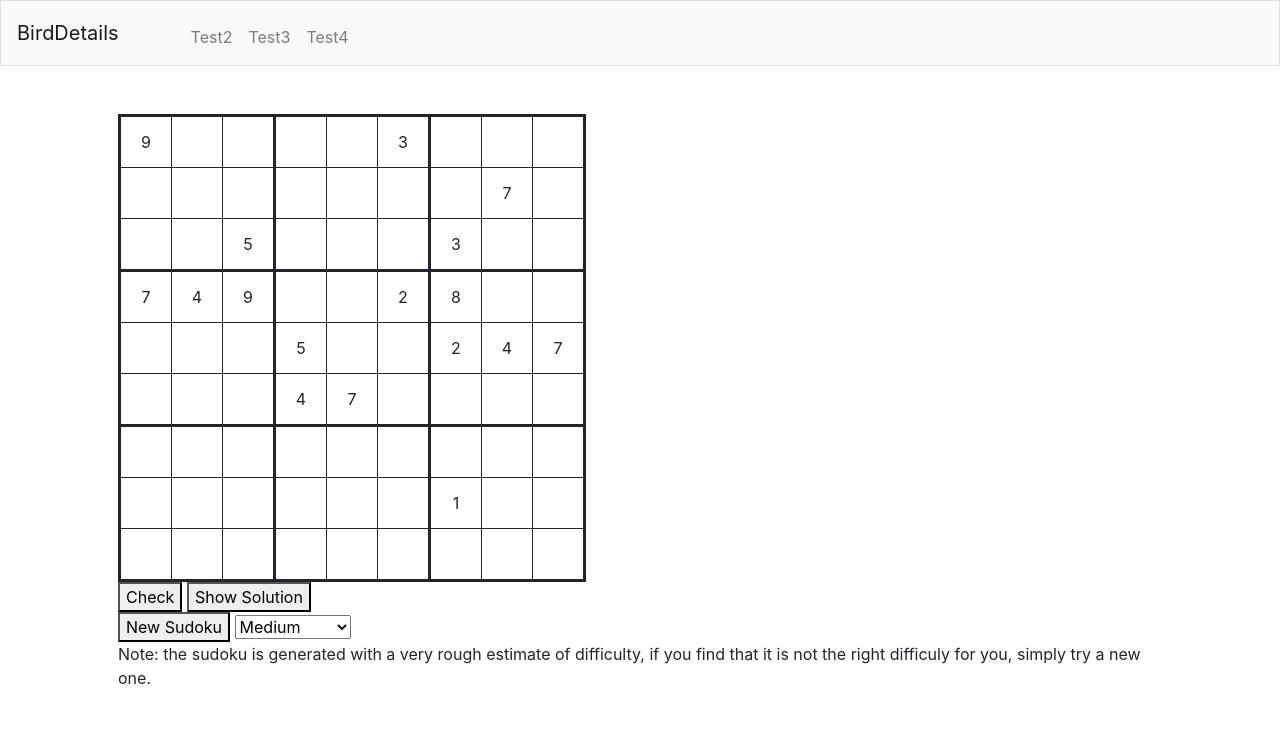
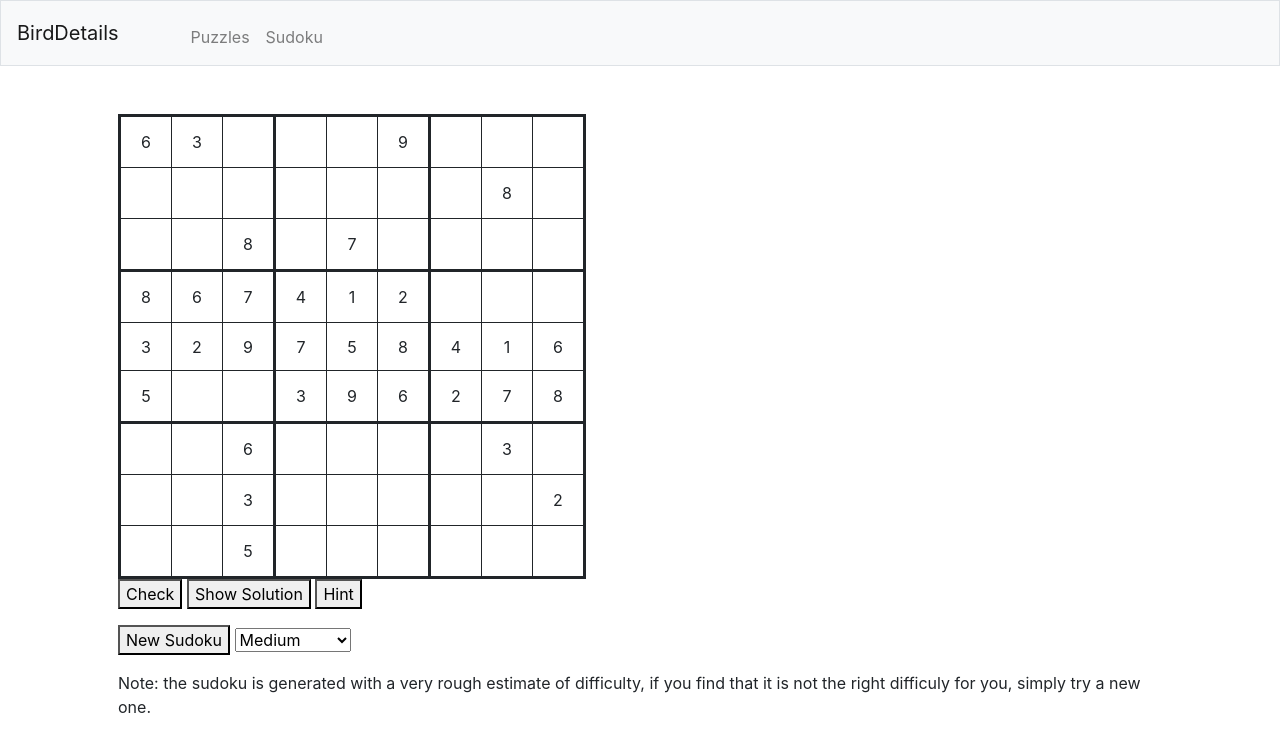
Before and after one commit to ErikUmble/puzzles, a Flask app: page /sudoku in a window 1280 px wide. Shown: the top 752 px of the page. Run offline with Flask 2, Linux system fonts and the light colour scheme.

Commit message:
Updated sudoku game
Added hints, and fixed layout.

```diff
--- a/application.py
+++ b/application.py
@@ -1,4 +1,4 @@
-from flask import Flask, render_template, request, json, redirect
+from flask import Flask, render_template, request, json, redirect, url_for
 
 import sudoku
 
@@ -13,7 +13,7 @@ def index():
 @app.route("/sudoku", methods=["GET", "POST"])
 def sudoku_page():
     if request.method == "GET":
-        puzzle = sudoku.Sudoku(generate=True)
+        puzzle = sudoku.Sudoku(generate=True, difficulty="MEDIUM")
     else:
         # Coming from "New Sudoku" button
         difficulty = request.form.get("difficulty", "MEDIUM")
--- a/static/styles.css
+++ b/static/styles.css
@@ -32,15 +32,15 @@
   outline: none;
 }
 .sudoku input:hover {
-  background: #101010;
+  background: #0000FF;
+  opacity: 0.1;
 }
 
 .error {
   border: 3px solid #FF0000;
+
 }
 
-/*
-.initialValue, .editValue {
-  width: 48px;
-  height: 48px;
-}*/
+.update {
+  border: 3px solid #0000FF;
+}
--- a/static/sudoku.js
+++ b/static/sudoku.js
@@ -71,21 +71,40 @@ function assignment_complete(assignment) {
     return true;
 }
 
+function render_updates(updates){
+    // Temporarily changes the class of each square in update to include "update"
+    for (let i = 0; i < updates.length; i++) {
+        let changed_square = updates[i];
+        // save previous class info
+        let square = document.getElementById(changed_square);
+        let original = square.getAttribute("class");
 
-function render_assignment(assignment, overwrite_with_blanks=false, overwrite_initial_squares=true) {
+        square.setAttribute("class", original + " update");
+        setTimeout(function() {
+            square.setAttribute("class", original);
+        }, 2000);
+    }
+}
+
+function render_assignment(assignment, previous_assignment=get_current_pseudo_assignment(), overwrite_with_blanks=false, overwrite_initial_squares=true) {
     // an assignment with every square assigned to "0" will completely clear the grid if overwrite_with_blanks == true && overwrite_initial_squares == true
     // any non zero assigned value will overwrite its square no matter what
     // "0" in assignment can leave the corresponding squares as they are if overwrite_with_blanks == false
     // by default, the initially filled in squares, with html span tags, will not be changed unless overwrite_initial_squares == true
+    let updates = [];
+    for (const square in assignment) {
 
-    for (const square in assignment) {
 
         // see if we will be overwriting
         if (assignment[square] !== "0" || overwrite_with_blanks) {
             let s = document.getElementById(square).children[0];
 
             if (s.tagName == "INPUT") {
-                s.value = assignment[square];
+                if (s.value !== assignment[square]) {
+                    s.value = assignment[square];
+                    updates.push(square);
+                }
+
             }
             else if (s.tagName == "SPAN" && overwrite_initial_squares) {
                 // overwrite initially filled in squares
@@ -93,6 +112,7 @@ function render_assignment(assignment, overwrite_with_blanks=false, overwrite_in
             }
         }
     }
+    render_updates(updates);
 }
 
 function render_errors(errors) {
@@ -100,9 +120,7 @@ function render_errors(errors) {
     for (let i = 0; i < errors.length; i++) {
         let error = errors[i];
         // save previous class info
-        console.log(error);
         let square = document.getElementById(error);
-        console.log(square.tagName);
         let original = square.getAttribute("class");
 
         square.setAttribute("class", original + " error");
@@ -113,11 +131,35 @@ function render_errors(errors) {
 
 }
 
+function get_hint_placeholders() {
+    // returns a list of the input ids that have the current value of ?
+    rows = new Array("A", "B", "C", "D", "E", "F", "G", "H", "I");
+    cols = new Array("1", "2", "3", "4", "5", "6", "7", "8", "9");
+    hints = [];
+
+    for (let i = 0; i < 9; i++) {
+        for (let j = 0; j < 9; j++) {
+            let id = rows[i] + cols[j];
+            let square = document.getElementById(id).children[0];
+
+            if (square.tagName == "INPUT") {
+                if (square.value === "?") {
+                    hints.push(rows[i] + cols[j]);
+                }
+            }
+
+
+        }
+    }
+    return hints;
+}
+
 function initialize() {
     // Setup buttons and load solution
 
     let check_btn = document.getElementById("check_btn");
     let solution_btn = document.getElementById("solution_btn");
+    let hint_btn = document.getElementById("hint_btn")
     let ps_assignment = get_current_pseudo_assignment();
     let solution = {};
     //let errors = [];
@@ -128,10 +170,10 @@ function initialize() {
 
         if (result["consistent"]) {
             if (assignment_complete(assignment)) {
-                alert("you finished");
+                alert("Congradulations! You finished!");
             }
             else {
-                alert("Good to go");
+                alert("So far so good...");
             }
 
         }
@@ -149,18 +191,47 @@ function initialize() {
         }
     });
 
-    // get and load solution (with AJAX), and set up solution_btn
+    // get and load solution (with AJAX), and set up solution_btn, hint_btn
     $.ajax({
         url:"/get_sudoku_solution",
         type: "POST",
         data: JSON.stringify(ps_assignment),
         contentType: "application/json",
         success: function(solved_assignment) {
+            console.log("Loaded solution");
             solution = solved_assignment;
 
             // setup solution_btn
             solution_btn.addEventListener("click", function() {
                 render_assignment(solution);
+            });
+
+            // setup hint_btn
+            hint_btn.addEventListener("click", function() {
+                let hints = get_hint_placeholders();
+                ps_assignment = get_current_pseudo_assignment();
+
+
+                // fill assignment with squares that will be hinted
+                if (hints.length === 0) {
+                    alert("Specify squares to get hints for by putting a ? in before pressing 'Hint'");
+                    // hint with the first unfilled square from assignment
+                    for (const square in ps_assignment) {
+                        if (ps_assignment[square] === "0") {
+                            ps_assignment[square] = solution[square];
+                            break;
+                        }
+                    }
+
+                }
+                else {
+                    for (let i = 0; i < hints.length; i++) {
+                        ps_assignment[hints[i]] = solution[hints[i]];
+                    }
+                }
+
+                // render the updated assignment
+                render_assignment(ps_assignment);
             });
         }
     });
--- a/templates/layout.html
+++ b/templates/layout.html
@@ -26,9 +26,8 @@
             <div class="collapse navbar-collapse" id="navbar">
                 <ul class="navbar-nav mr-auto mt-2">
                     <li class="nav-item"><a></a></li>
-                    <li class="nav-item"><a class="nav-link" href="/d">Test2</a></li>
-                    <li class="nav-item"><a class="nav-link" href="/">Test3</a></li>
-                    <li class="nav-item"><a class="nav-link" href="/">Test4</a></li>
+                    <li class="nav-item"><a class="nav-link" href="/">Puzzles</a></li>
+                    <li class="nav-item"><a class="nav-link" href="/sudoku">Sudoku</a></li>
                 </ul>
 
             </div>
--- a/templates/sudoku.html
+++ b/templates/sudoku.html
@@ -3,7 +3,7 @@
 {% block main %}
 
 
-
+<div>
     <table class="sudoku p-auto">
         {% for row in squares %}
             <tr>
@@ -27,9 +27,12 @@
             </tr>
         {% endfor %}
     </table>
+</div>
 <div>
     <button id="check_btn">Check</button>
     <button id="solution_btn">Show Solution</button>
+    <button id="hint_btn">Hint</button>
+    <p/>
     <form action="/sudoku" method="post">
         <button id="generate_new_btn" type="submit">New Sudoku</button>
         <select name="difficulty" id="difficulty_select">
@@ -40,6 +43,7 @@
         </select>
     </form>
 </div>
+<p/>
 <div>
     Note: the sudoku is generated with a very rough estimate of difficulty, if you find that it is not the right difficuly for you, simply try a new one.
 </div>
```
Lines whose indentation alone changed are shown as unchanged.
